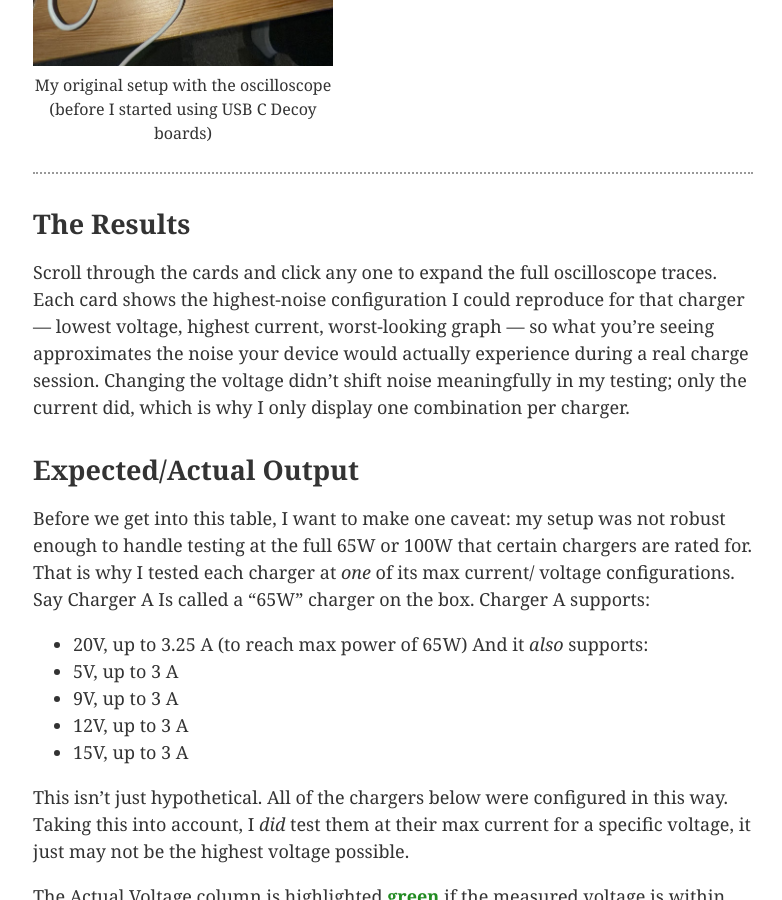
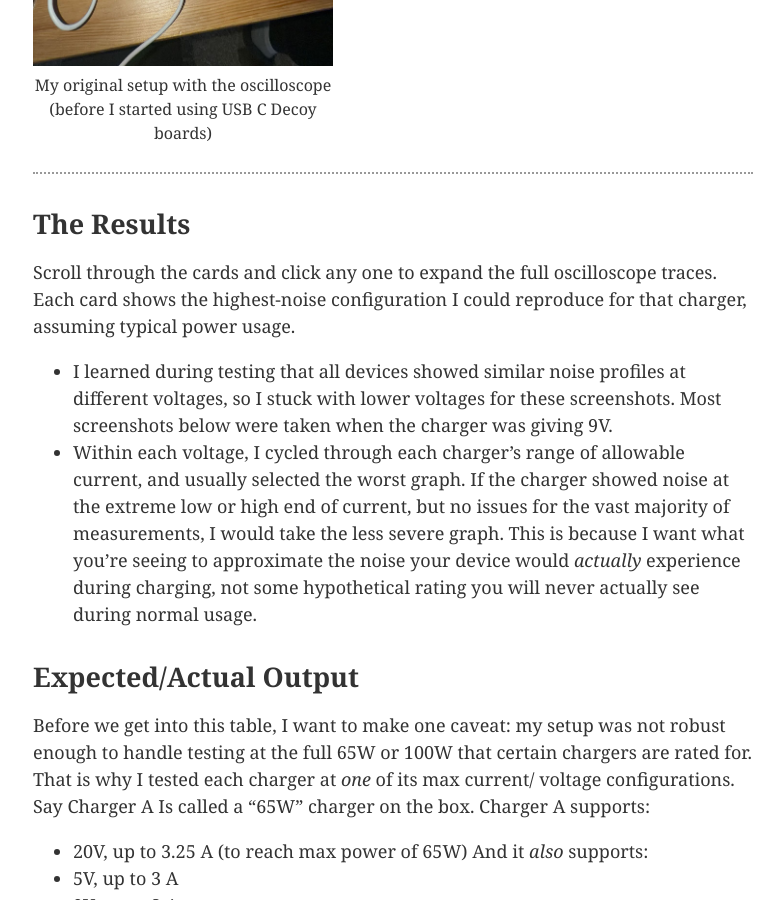
Before and after one commit to 0sps/sull1van.com, a Jekyll site: the page built from _posts/2026-01-19-a-dozen-chargers-in-the-lab.md, in a window 1280 px wide and 900 px high, scrolled down 4507 px. Shown: the whole window, without its empty margins (247-1029 px from the left). Built offline with Jekyll 4.4.1, drawn with Linux system fonts in a browser that asks for light colours; some of the changed text lies outside the part shown.

Commit message:
Update 2026-01-19-a-dozen-chargers-in-the-lab.md

```diff
--- a/_posts/2026-01-19-a-dozen-chargers-in-the-lab.md
+++ b/_posts/2026-01-19-a-dozen-chargers-in-the-lab.md
@@ -362,7 +362,7 @@ Each charger is rated 1 to 5 lightning bolts across three categories: noise, rip
 - 2 bolts: under approximately 250mV
 - 1 bolt: anything above that
 
-These are general guidelines, not hard cutoffs. I used my judgment for each charger based on the full picture — the shape of the waveform and the FFT spectrum, not just the raw mV reading.
+These are general guidelines, not hard cutoffs. I used my judgment for each charger based on everything I could see, including the shape of the waveform and the FFT spectrum, not just the raw mV reading.
 
 <figure style="max-width: 300px;">
   <img src="/assets/images/oscillsocope_pic.jpg" alt="Old setup with oscilloscope" style="width: 100%;">
@@ -374,7 +374,9 @@ These are general guidelines, not hard cutoffs. I used my judgment for each char
 
 ## The Results
 
-Scroll through the cards and click any one to expand the full oscilloscope traces. Each card shows the highest-noise configuration I could reproduce for that charger — lowest voltage, highest current, worst-looking graph — so what you're seeing approximates the noise your device would actually experience during a real charge session. Changing the voltage didn't shift noise meaningfully in my testing; only the current did, which is why I only display one combination per charger.
+Scroll through the cards and click any one to expand the full oscilloscope traces. Each card shows the highest-noise configuration I could reproduce for that charger, assuming typical power usage.
+- I learned during testing that all devices showed similar noise profiles at different voltages, so I stuck with lower voltages for these screenshots. Most screenshots below were taken when the charger was giving 9V.
+- Within each voltage, I cycled through each charger's range of allowable current, and usually selected the worst graph. If the charger showed noise at the extreme low or high end of current, but no issues for the vast majority of measurements, I would take the less severe graph. This is because I want what you're seeing to approximate the noise your device would *actually* experience during  charging, not some hypothetical rating you will never actually see during normal usage.
 
 <style>
   .table-wrapper {
```
Also changed, not shown: other parts of _posts/2026-01-19-a-dozen-chargers-in-the-lab.md (+1 -1 lines).
